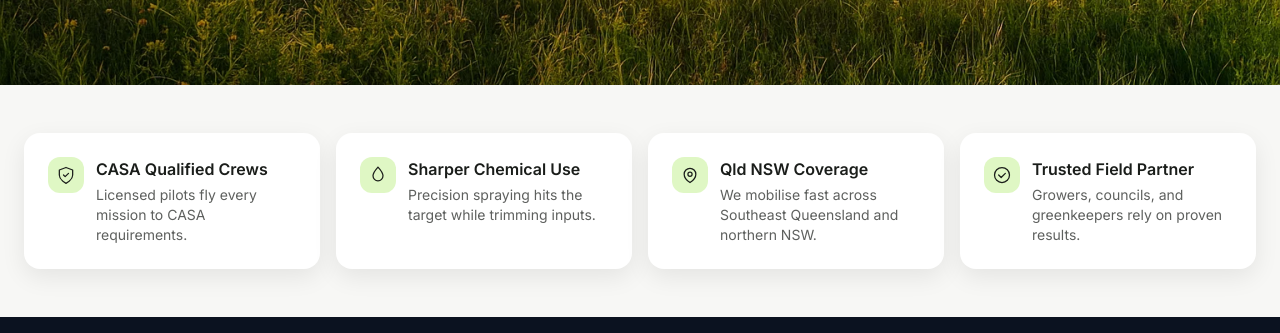
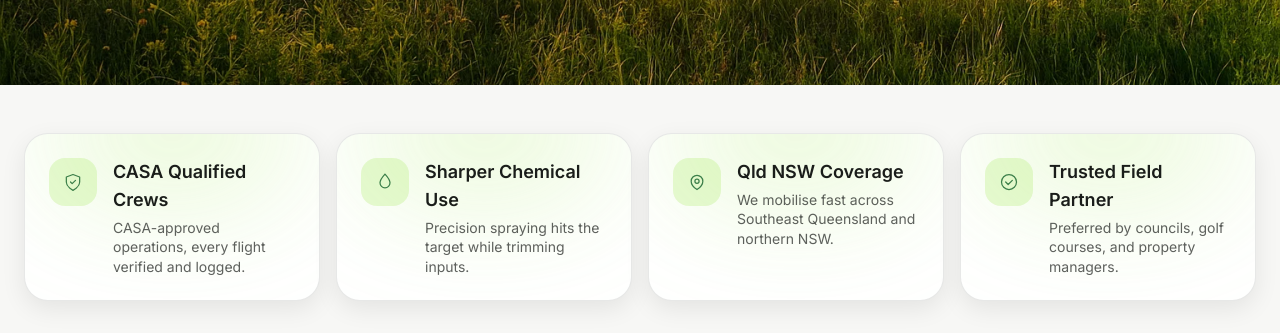
Before and after one commit to josh-thompson13/ads-website, a Next.js app: page / in a window 1280 px wide. Shown: the part 619-952 px from the top of the page. Built offline with nearby package versions, Linux system fonts and the light colour scheme; no server answers.

Commit message:
More changes done

```diff
--- a/src/app/(marketing)/page.tsx
+++ b/src/app/(marketing)/page.tsx
@@ -56,7 +56,7 @@ export default function HomePage() {
               </svg>
             }
             title="CASA Qualified Crews"
-            subtitle="Licensed pilots fly every mission to CASA requirements."
+            subtitle="CASA-approved operations, every flight verified and logged."
           />
           <StatCard
             icon={
@@ -118,7 +118,7 @@ export default function HomePage() {
               </svg>
             }
             title="Trusted Field Partner"
-            subtitle="Growers, councils, and greenkeepers rely on proven results."
+            subtitle="Preferred by councils, golf courses, and property managers."
           />
         </div>
       </section>
--- a/src/components/StatCard.tsx
+++ b/src/components/StatCard.tsx
@@ -2,11 +2,19 @@ import type { ReactNode } from "react";
 type Props = { icon: ReactNode; title: string; subtitle?: string };
 export default function StatCard({ icon, title, subtitle }: Props) {
   return (
-    <div className="rounded-2xl shadow-card bg-surface p-5 md:p-6 flex items-start gap-3">
-      <div className="shrink-0 h-9 w-9 rounded-xl bg-accent/40 grid place-items-center">{icon}</div>
-      <div>
-        <div className="font-semibold">{title}</div>
-        {subtitle && <p className="text-sm text-ink/70 mt-1">{subtitle}</p>}
+    <div className="group relative overflow-hidden rounded-3xl border border-ink/10 bg-surface p-6 shadow-card transition duration-200 hover:-translate-y-1 hover:shadow-hover">
+      <span
+        aria-hidden
+        className="pointer-events-none absolute inset-x-5 top-0 h-32 -translate-y-1/2 rounded-full bg-accent/40 opacity-70 blur-3xl transition-opacity duration-200 group-hover:opacity-100"
+      />
+      <div className="relative flex items-start gap-4">
+        <div className="grid h-12 w-12 shrink-0 place-items-center rounded-2xl bg-accent/30 text-primary transition duration-200 group-hover:bg-primary group-hover:text-white">
+          {icon}
+        </div>
+        <div className="space-y-1">
+          <div className="text-base font-semibold md:text-lg">{title}</div>
+          {subtitle && <p className="text-sm leading-snug text-ink/70">{subtitle}</p>}
+        </div>
       </div>
     </div>
   );
```
